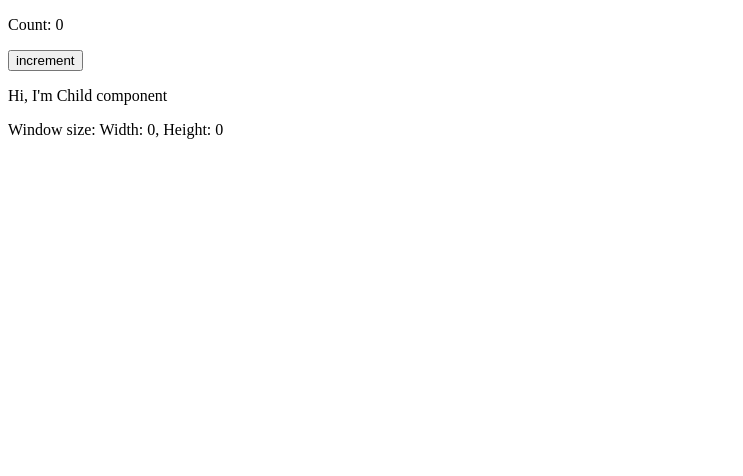
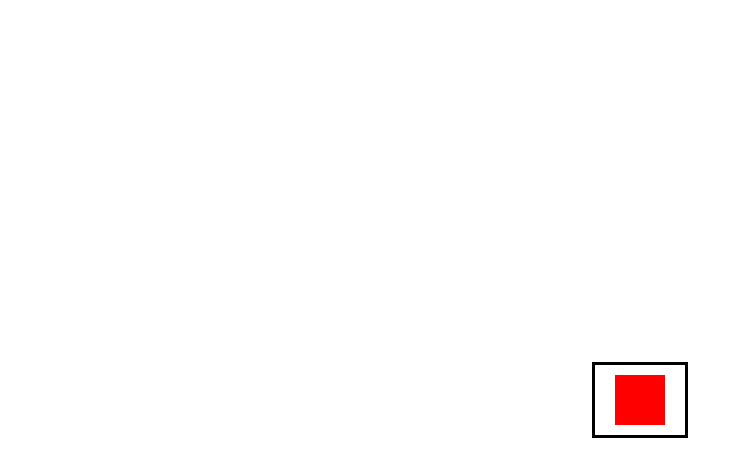
Before and after one commit to Michal-Dziedzinski/Kurs-Vue-3, a Vue app: page / in a window 1280 px wide. Shown: the top 476 px of the page, without its empty margins (0-743 px from the left). Built offline with nearby package versions, Linux system fonts and the light colour scheme.

Commit message:
Code after 11 episode - slots

```diff
--- a/src/App.vue
+++ b/src/App.vue
@@ -5,12 +5,21 @@
 </template>
 
 <script>
-import MyAwsomeComponent from './components/MyAwsomeComponent.vue';
+import MyAwsomeComponent from "./components/MyAwsomeComponent.vue";
 
 export default {
-  name: 'App',
+  name: "App",
   components: {
-    MyAwsomeComponent,
-  },
+    MyAwsomeComponent
+  }
 };
 </script>
+
+<style lang="scss">
+*,
+*::after,
+*::before {
+  margin: 0;
+  padding: 0;
+}
+</style>
--- /dev/null
+++ b/src/components/AwsomeButton.vue
@@ -0,0 +1,42 @@
+<template>
+  <button class="button">
+    <slot>
+      <slot name="text">{{text}}</slot>
+      <slot name="image"></slot>
+    </slot>
+  </button>
+</template>
+
+<script>
+export default {
+  name: "AwsomeButton",
+  props: {
+    text: {
+      type: String,
+      default: "siema"
+    }
+  }
+};
+</script>
+
+<style lang="scss" scoped>
+.button {
+  cursor: pointer;
+  background-color: transparent;
+  color: #000;
+  border: 3px solid #000;
+  padding: 10px 20px;
+  font-size: 24px;
+  outline: none;
+  display: flex;
+  justify-content: center;
+  align-items: center;
+  transition: background-color 0.1s ease-in, color 0.1s ease-in,
+    border-color 0.1s ease-in;
+  &:hover {
+    background-color: #000;
+    color: #fff;
+    border-color: #000;
+  }
+}
+</style>
--- a/src/components/MyAwsomeComponent.vue
+++ b/src/components/MyAwsomeComponent.vue
@@ -1,71 +1,46 @@
 <template>
-  <div>
-    <p>Count: {{ count }}</p>
-    <button @click="increment">increment</button>
-    <MyAwsomeComponentChild v-if="count < 3" />
+  <div class="container">
+    <AwsomeButton :text="'hello'">
+      <div class="squere"></div>
+    </AwsomeButton>
+    <!-- <AwsomeButton :text="'hello'">
+      <template #image>
+        <img src="../assets/logo.png" alt="logo" class="image" />
+      </template>
+      <template #text>
+        <h1>tratata</h1>
+      </template>
+    </AwsomeButton>-->
   </div>
 </template>
 
 <script>
-import {
-  onBeforeMount,
-  onMounted,
-  onBeforeUpdate,
-  onUpdated,
-  onBeforeUnmount,
-  onUnmounted,
-  ref,
-  onRenderTracked,
-  onRenderTriggered,
-} from 'vue';
-
-import MyAwsomeComponentChild from './MyAwsomeComponentChild';
+import AwsomeButton from "./AwsomeButton";
 
 export default {
-  name: 'MyAwsomeComponent',
+  name: "MyAwsomeComponent",
   components: {
-    MyAwsomeComponentChild,
-  },
-  setup() {
-    const count = ref(0);
-    function increment() {
-      count.value++;
-    }
-    console.log('setup');
-
-    onBeforeMount(() => {
-      console.log('onBeforeMount');
-    });
-    onMounted(() => {
-      console.log('onMounted');
-    });
-    onBeforeUpdate(() => {
-      console.log('onBeforeUpdate');
-    });
-    onUpdated(() => {
-      console.log('onUpdated');
-    });
-    onBeforeUnmount(() => {
-      console.log('onBeforeUnmount');
-    });
-    onUnmounted(() => {
-      console.log('onUnmounted');
-    });
-
-    // onActivated
-    // onDeactivated
-
-    // onErrorCaptured
-
-    onRenderTracked((e) => {
-      console.log('onRenderTracked', e);
-    });
-    onRenderTriggered((e) => {
-      console.log('onRenderTriggered', e);
-    });
-    return { count, increment };
-  },
+    AwsomeButton
+  }
 };
 </script>
 
-<style lang="scss"></style>
+<style lang="scss">
+.container {
+  width: 100vw;
+  height: 100vh;
+  display: flex;
+  justify-content: center;
+  align-items: center;
+}
+.image {
+  width: 20px;
+  height: 20px;
+}
+
+.squere {
+  width: 50px;
+  height: 50px;
+  background-color: red;
+}
+</style>
--- a/src/components/MyAwsomeComponentChild.vue
+++ /dev/null
@@ -1,57 +0,0 @@
-<template>
-  <div>
-    <p>Hi, I'm Child component</p>
-    <p>Window size: Width: {{ width }}, Height: {{ height }}</p>
-  </div>
-</template>
-
-<script>
-import {
-  onBeforeMount,
-  onMounted,
-  onBeforeUpdate,
-  onUpdated,
-  onBeforeUnmount,
-  onUnmounted,
-  ref,
-} from 'vue';
-
-export default {
-  name: 'MyAwsomeComponentChild',
-  setup() {
-    console.log('child setup');
-    const width = ref(0);
-    const height = ref(0);
-
-    function changeWindowSize() {
-      width.value = window.innerWidth;
-      height.value = window.innerHeight;
-    }
-
-    onBeforeMount(() => {
-      console.log('child onBeforeMount');
-    });
-    onMounted(() => {
-      console.log('child onMounted');
-      window.addEventListener('resize', changeWindowSize);
-    });
-    onBeforeUpdate(() => {
-      console.log('child onBeforeUpdate');
-    });
-    onUpdated(() => {
-      console.log('child onUpdated');
-    });
-    onBeforeUnmount(() => {
-      console.log('child onBeforeUnmount');
-      window.removeEventListener('resize', changeWindowSize);
-    });
-    onUnmounted(() => {
-      console.log('child onUnmounted');
-    });
-
-    return { height, width };
-  },
-};
-</script>
-
-<style lang="scss" scoped></style>
```
Also changed, not shown: src/assets/logo.png (added).
